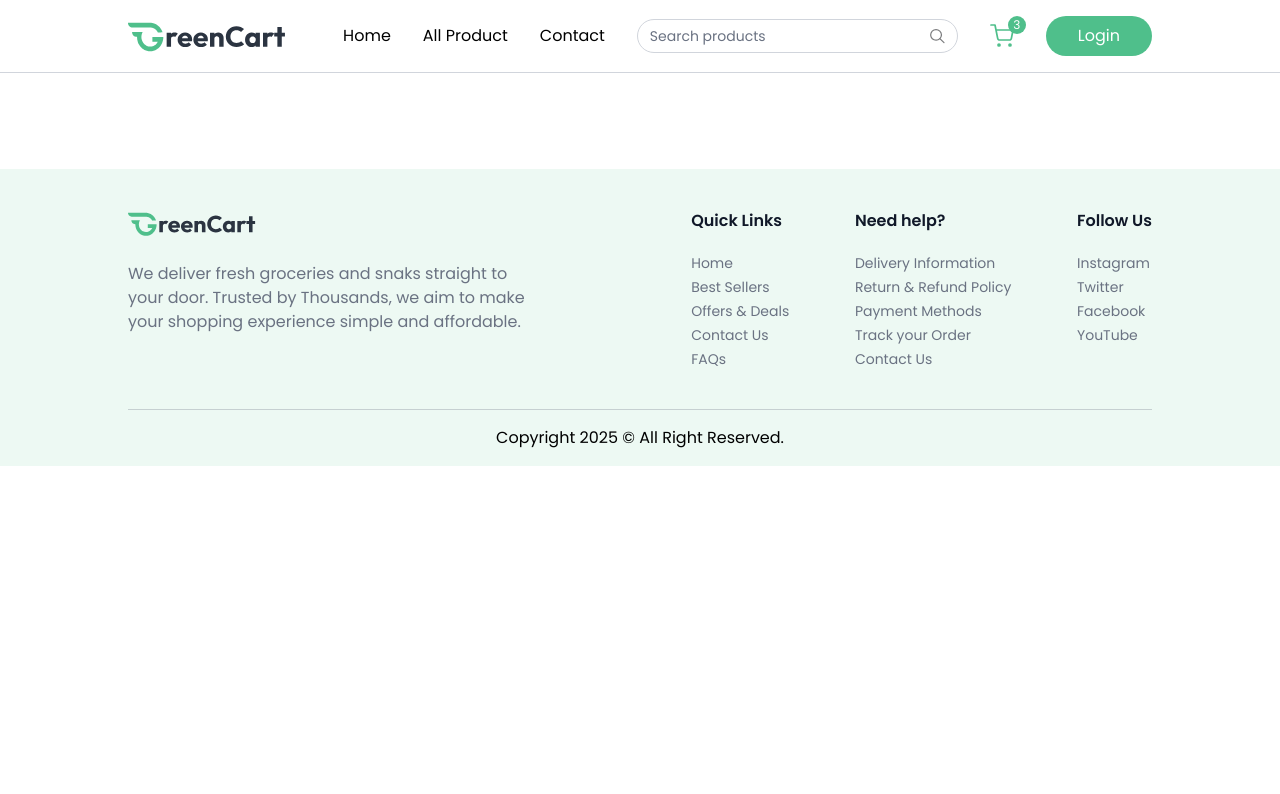
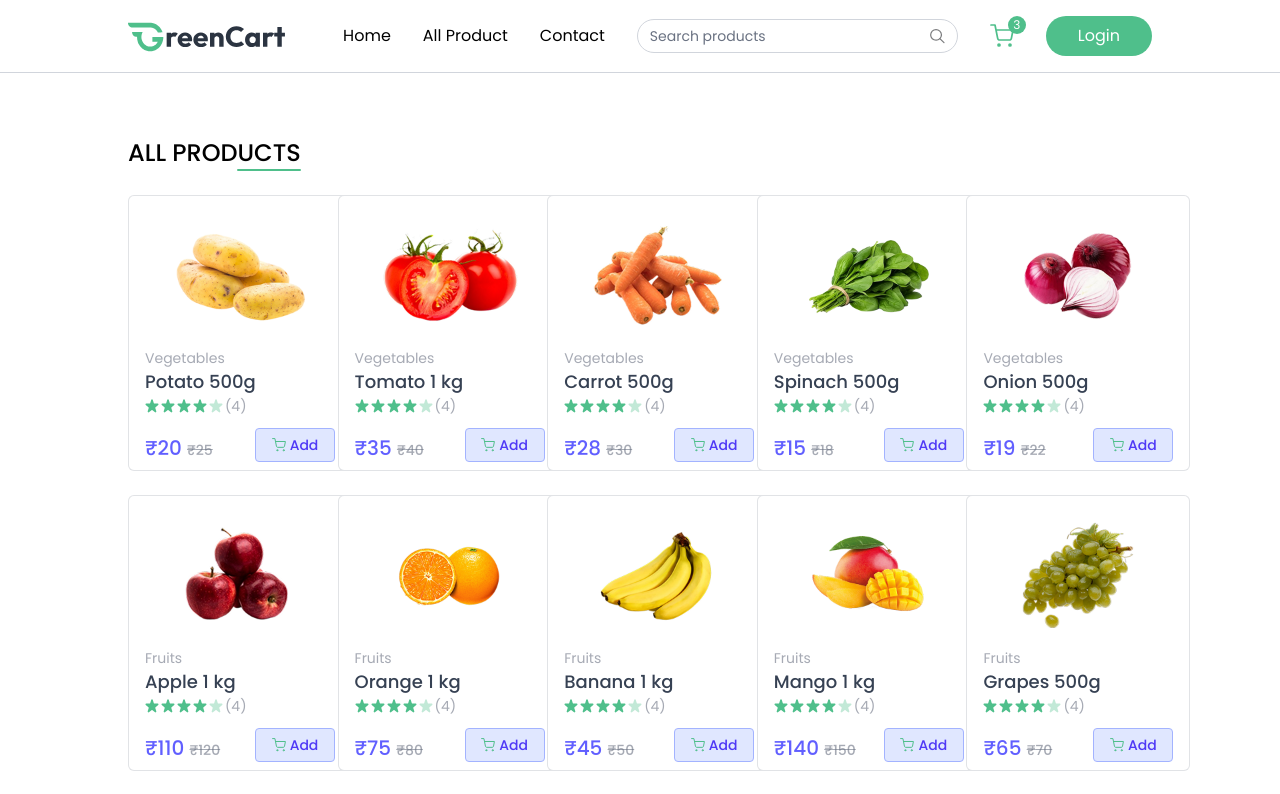
Before and after one commit to Ravichandra1816/Grocery, a React (Vite) app in the folder frontend/: page /products in a window 1280 px wide. Shown: the top 794 px of the page. Built offline with nearby package versions, Linux system fonts and the light colour scheme.

Commit message:
All product page is complete

```diff
--- a/frontend/src/App.jsx
+++ b/frontend/src/App.jsx
@@ -6,6 +6,7 @@ import { Toaster } from "react-hot-toast";
 import Footer from "./Components/Footer";
 import { useAppContext } from "./Context/AppContext";
 import Login from "./Components/Login";
+import AllProduct from "./Pages/AllProduct";
 const App = () => {
   const isSellerPath = useLocation().pathname.includes("seller");
   const { showUserLogin } = useAppContext();
@@ -20,6 +21,7 @@ const App = () => {
       >
         <Routes>
           <Route path="/" element={<Home />} />
+          <Route path="/products" element={<AllProduct />} />
         </Routes>
       </div>
       {!isSellerPath && <Footer />}
--- a/frontend/src/Components/Navbar.jsx
+++ b/frontend/src/Components/Navbar.jsx
@@ -1,17 +1,30 @@
-import React, { useState } from "react";
+import React, { useEffect, useState } from "react";
 import { NavLink } from "react-router-dom";
 import { assets } from "../assets/assets";
 import { useAppContext } from "../Context/AppContext";
 
 const Navbar = () => {
   const [open, setOpen] = useState(false);
-  const { user, setUser, showUserLogin, setShowUserLogin, navigate } =
-    useAppContext();
+  const {
+    user,
+    setUser,
+    showUserLogin,
+    setShowUserLogin,
+    navigate,
+    searchQuery,
+    setSearchQuery,
+  } = useAppContext();
 
   const logout = async () => {
     setUser(null);
     navigate("/");
   };
+
+  useEffect(() => {
+    if (searchQuery.length > 0) {
+      navigate("/products");
+    }
+  }, [searchQuery]);
   return (
     <nav className="flex items-center justify-between px-6 md:px-16 lg:px-24 xl:px-32 py-4 border-b border-gray-300 bg-white relative transition-all">
       <NavLink to="/" onClick={() => setOpen(false)}>
@@ -26,6 +39,7 @@ const Navbar = () => {
 
         <div className="hidden lg:flex items-center text-sm gap-2 border border-gray-300 px-3 rounded-full">
           <input
+            onChange={(e) => setSearchQuery(e.target.value)}
             className="py-1.5 w-full bg-transparent outline-none placeholder-gray-500"
             type="text"
             placeholder="Search products"
--- a/frontend/src/Context/AppContext.jsx
+++ b/frontend/src/Context/AppContext.jsx
@@ -12,7 +12,8 @@ export const AppContextProvider = ({ children }) => {
   const [isSeller, setIsSeller] = useState(false);
   const [showUserLogin, setShowUserLogin] = useState(false);
   const [product, setProduct] = useState([]);
-  const [cardItem, setCardItem] = useState([]);
+  const [cardItem, setCardItem] = useState({});
+  const [searchQuery, setSearchQuery] = useState({});
 
   // fetch all products
   const fetchProducts = async () => {
@@ -69,6 +70,8 @@ export const AppContextProvider = ({ children }) => {
     addToCard,
     updateCardItem,
     removeFromCard,
+    searchQuery,
+    setSearchQuery,
   };
   return <AppContext.Provider value={value}>{children}</AppContext.Provider>;
 };
--- /dev/null
+++ b/frontend/src/Pages/AllProduct.jsx
@@ -0,0 +1,38 @@
+import React, { useState } from "react";
+import { useAppContext } from "../Context/AppContext";
+import { useEffect } from "react";
+import ProductCard from "../Components/ProductCard";
+
+const AllProduct = () => {
+  const { product, searchQuery } = useAppContext();
+  const [filterProduct, setFilterProduct] = useState([]);
+
+  useEffect(() => {
+    if (searchQuery.length > 0) {
+      setFilterProduct(
+        product.filter((product) =>
+          product.name.toLowerCase().includes(searchQuery.toLowerCase())
+        )
+      );
+    } else {
+      setFilterProduct(product);
+    }
+  }, [product, searchQuery]);
+  return (
+    <div className="mt-16 flex flex-col">
+      <div className="flex flex-col items-end w-max">
+        <p className="text-2xl font-medium uppercase">All products</p>
+        <div className="w-16 h-0.5 bg-primary rounded-full"></div>
+      </div>
+      <div className="grid grid-col-2 sm:grid-cols-3 md:grid-cols-4 lg:grid-cols-5 gap-3 md:gap-6 mt-6">
+        {filterProduct
+          .filter((product) => product.inStock)
+          .map((product, index) => (
+            <ProductCard key={index} product={product} />
+          ))}
+      </div>
+    </div>
+  );
+};
+
+export default AllProduct;
```
